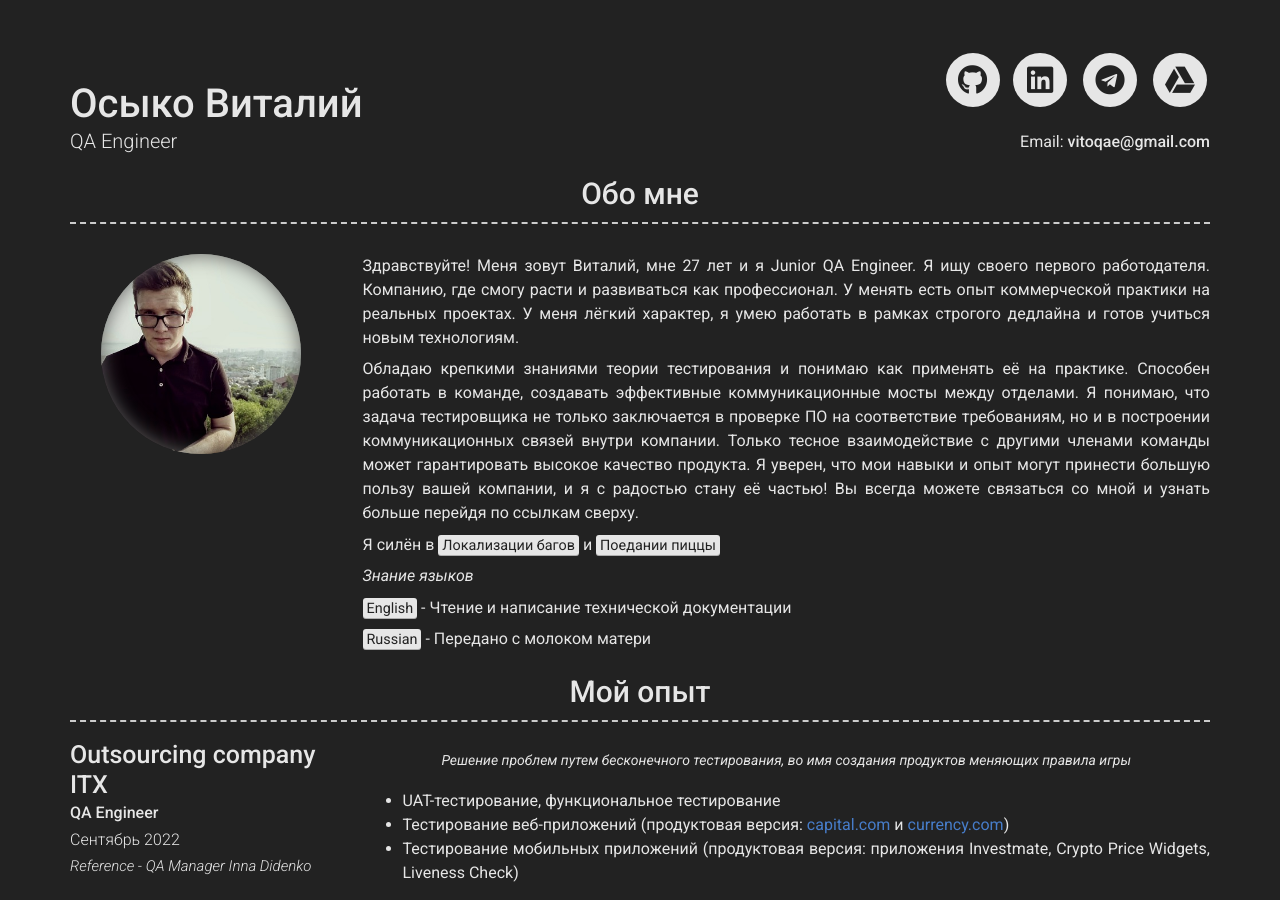
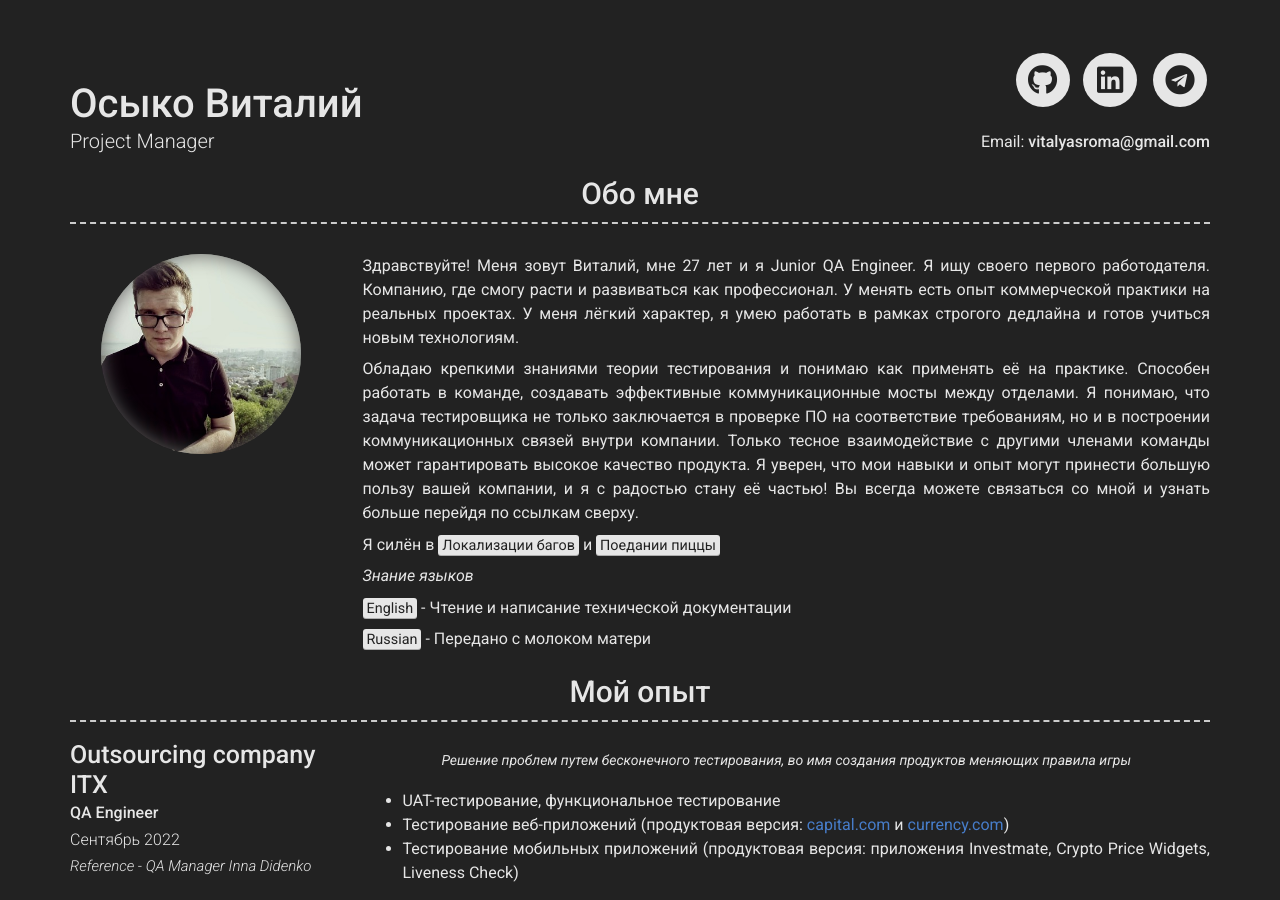
Before and after one commit to VitoOsyko/gadaborshev.github.io, a Jekyll site: the page built from index.md, in a window 1280 px wide and 900 px high. Built offline with Jekyll 4.4.1, drawn with Linux system fonts in a browser that asks for light colours; nearby versions of some CDN libraries; some of the changed text lies outside the part shown.

Commit message:
Your commit message here

```diff
--- a/_config.yml
+++ b/_config.yml
@@ -7,8 +7,8 @@ version: 2
 
 # Personal info
 name: Осыко Виталий
-title: QA Engineer
-email: vitoqae@gmail.com
+title: Project Manager
+email: vitalyasroma@gmail.com
 
 # Dark Mode (true/false/never)
 darkmode: true
@@ -22,9 +22,6 @@ additional_links:
   - title: Telegram link
     icon: fab fa-telegram (https://fontawesome.com/icons?d=gallery&m=free)
     url: https://t.me/Pokrovsky_Vito
-  - title: MyPortfolio
-    icon: fab fa-google-drive (https://fontawesome.com/icons?d=gallery&m=free)
-    url: https://drive.google.com/drive/folders/14wouMRFl7Py97EzI_cPdJZvvLyVFh4hy?usp=share_link
 
 # Google Analytics and Tag Manager
 # Using more than one of these may cause issues with reporting
```
